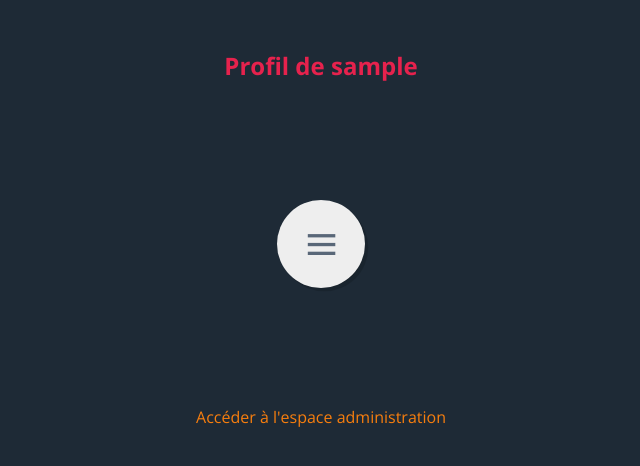
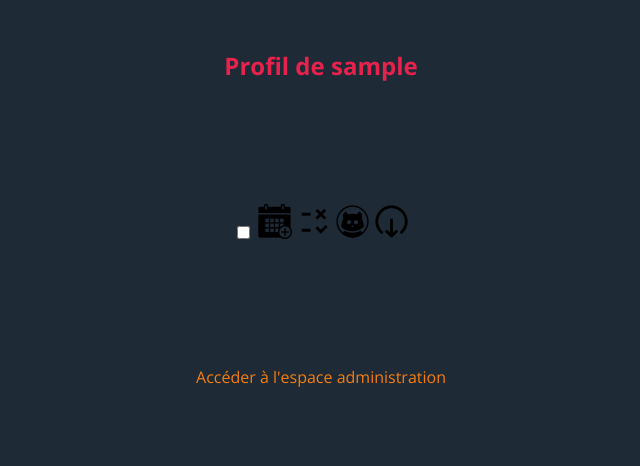
Before and after one commit to b1b1111/ASLCN, a PHP site: page /aslcn/profil in a window 1280 px wide. Shown: the part 259-725 px from the top of the page, without its empty margins (319-959 px from the left). Run offline with PHP 8.4, Linux system fonts and the light colour scheme; the visitor is signed in with stand-in values (Sample User, id 1); data that the repository does not hold is empty; some libraries are stand-ins or nearby versions.

Commit message:
MVC-4 : cleanage du site

```diff
--- a/controller/adminController.php
+++ b/controller/adminController.php
@@ -63,4 +63,8 @@ class adminController {
         require 'view/frontend/viewEvent.php';
     }
 
+    public function delEv($id) {
+        $post = $this->postManager->deleteEv($id);
+        require 'view/frontend/editEvent.php';
+    }
 }
--- a/index.php
+++ b/index.php
@@ -37,6 +37,10 @@ else if($url[0] == 'calendrier') {
 
     else if($url[1] == 'editEvent') {
         $postController->editEvent();
+    }
+
+    else if($url[1] == 'deleteEvent') {
+        $adminController->delEv($url[1]);
     }
 
     else if($url[1] == 'viewEvent') {
@@ -106,7 +110,7 @@ else if($url[0] == 'profil') {
     }
 
     else if($url[1] == "recuperation") {
-        $postController->recupMdp($mailexist);
+        $postController->recupMdp();
     }
 
     else if($url[1] == "reboot") {
@@ -114,7 +118,7 @@ else if($url[0] == 'profil') {
     }
 
     else if($url[1] == 'editMP') {
-        $postController->editMP($getid);
+        $postController->editMP($url[1]);
     }
 }
 
--- a/model/postManager.php
+++ b/model/postManager.php
@@ -280,10 +280,16 @@ class postManager extends manager {
     }
 
     public function updateEv($id, $presents, $absents) {
-
         $db = $this->newManager->dbConnect();
         $request = $db->prepare('UPDATE events SET presents = ?, absents = ? WHERE id = ?');
         $post = $request->execute(array($presents, $absents, $id));
+        return $post;
+    }
+
+    public function deletEv($id) {
+        $db = $this->newManager->dbConnect();
+        $request = $db->prepare('DELETE FROM events WHERE events.id = ?');
+        $post = $request->execute(array($id));
         return $post;
     }
 
--- a/public/css/profil.css
+++ /dev/null
@@ -1,290 +0,0 @@
-
-.profil_menu-item,
-.profil_menu-open-button {
-background: #EEEEEE;
-border-radius: 100%;
-width: 80px;
-height: 80px;
-margin-left: -40px;
-position: absolute;
-color: #FFFFFF;
-text-align: center;
-line-height: 80px;
--webkit-transform: translate3d(0, 0, 0);
-transform: translate3d(0, 0, 0);
--webkit-transition: -webkit-transform ease-out 200ms;
-transition: -webkit-transform ease-out 200ms;
-transition: transform ease-out 200ms;
-transition: transform ease-out 200ms, -webkit-transform ease-out 200ms;
-}
-
-.profil_menu-open {
-display: none;
-}
-
-.lines {
-width: 25px;
-height: 3px;
-background: #596778;
-display: block;
-position: absolute;
-top: 50%;
-left: 50%;
-margin-left: -12.5px;
-margin-top: -1.5px;
--webkit-transition: -webkit-transform 200ms;
-transition: -webkit-transform 200ms;
-transition: transform 200ms;
-transition: transform 200ms, -webkit-transform 200ms;
-}
-
-.line-1 {
--webkit-transform: translate3d(0, -8px, 0);
-transform: translate3d(0, -8px, 0);
-}
-
-.line-2 {
--webkit-transform: translate3d(0, 0, 0);
-transform: translate3d(0, 0, 0);
-}
-
-.line-3 {
--webkit-transform: translate3d(0, 8px, 0);
-transform: translate3d(0, 8px, 0);
-}
-
-.profil_menu-open:checked + .profil_menu-open-button .line-1 {
--webkit-transform: translate3d(0, 0, 0) rotate(45deg);
-transform: translate3d(0, 0, 0) rotate(45deg);
-}
-
-.profil_menu-open:checked + .profil_menu-open-button .line-2 {
--webkit-transform: translate3d(0, 0, 0) scale(0.1, 1);
-transform: translate3d(0, 0, 0) scale(0.1, 1);
-}
-
-.profil_menu-open:checked + .profil_menu-open-button .line-3 {
--webkit-transform: translate3d(0, 0, 0) rotate(-45deg);
-transform: translate3d(0, 0, 0) rotate(-45deg);
-}
-
-.profil_menu {
-margin: auto;
-position: relative;
-top: 0;
-bottom: 0;
-left: 0;
-right: 0;
-width: 80px;
-height: 80px;
-text-align: center;
-box-sizing: border-box;
-font-size: 48px;
-}
-
-/* .profil_menu-item {
-transition: all 0.1s ease 0s;
-} */
-
-.profil_menu-item:hover {
-background: #EEEEEE;
-color: #3290B1;
-}
-
-.profil_menu-item:nth-child(3) {
--webkit-transition-duration: 180ms;
-transition-duration: 180ms;
-}
-
-.profil_menu-item:nth-child(4) {
--webkit-transition-duration: 180ms;
-transition-duration: 180ms;
-}
-
-.profil_menu-item:nth-child(5) {
--webkit-transition-duration: 180ms;
-transition-duration: 180ms;
-}
-
-.profil_menu-item:nth-child(6) {
--webkit-transition-duration: 180ms;
-transition-duration: 180ms;
-}
-
-.profil_menu-item:nth-child(7) {
--webkit-transition-duration: 180ms;
-transition-duration: 180ms;
-}
-
-.profil_menu-item:nth-child(8) {
--webkit-transition-duration: 180ms;
-transition-duration: 180ms;
-}
-
-.profil_menu-item:nth-child(9) {
--webkit-transition-duration: 180ms;
-transition-duration: 180ms;
-}
-
-.profil_menu-open-button {
-z-index: 2;
--webkit-transition-timing-function: cubic-bezier(0.175, 0.885, 0.32, 1.275);
-transition-timing-function: cubic-bezier(0.175, 0.885, 0.32, 1.275);
--webkit-transition-duration: 400ms;
-transition-duration: 400ms;
--webkit-transform: scale(1.1, 1.1) translate3d(0, 0, 0);
-transform: scale(1.1, 1.1) translate3d(0, 0, 0);
-cursor: pointer;
-box-shadow: 3px 3px 0 0 rgba(0, 0, 0, 0.14);
-}
-
-.profil_menu-open-button:hover {
--webkit-transform: scale(1.2, 1.2) translate3d(0, 0, 0);
-transform: scale(1.2, 1.2) translate3d(0, 0, 0);
-}
-
-.profil_menu-open:checked + .profil_menu-open-button {
--webkit-transition-timing-function: linear;
-transition-timing-function: linear;
--webkit-transition-duration: 200ms;
-transition-duration: 200ms;
--webkit-transform: scale(0.8, 0.8) translate3d(0, 0, 0);
-transform: scale(0.8, 0.8) translate3d(0, 0, 0);
-}
-
-.profil_menu-open:checked ~ .profil_menu-item {
--webkit-transition-timing-function: cubic-bezier(0.935, 0, 0.34, 1.33);
-transition-timing-function: cubic-bezier(0.935, 0, 0.34, 1.33);
-}
-
-.profil_menu-open:checked ~ .profil_menu-item:nth-child(3) {
-transition-duration: 180ms;
--webkit-transition-duration: 180ms;
--webkit-transform: translate3d(0.08361px, -104.99997px, 0);
-transform: translate3d(0.08361px, -104.99997px, 0);
-}
-
-.profil_menu-open:checked ~ .profil_menu-item:nth-child(4) {
-transition-duration: 280ms;
--webkit-transition-duration: 280ms;
--webkit-transform: translate3d(90.9466px, -52.47586px, 0);
-transform: translate3d(90.9466px, -52.47586px, 0);
-}
-
-.profil_menu-open:checked ~ .profil_menu-item:nth-child(5) {
-transition-duration: 380ms;
--webkit-transition-duration: 380ms;
--webkit-transform: translate3d(90.9466px, 52.47586px, 0);
-transform: translate3d(90.9466px, 52.47586px, 0);
-}
-
-.profil_menu-open:checked ~ .profil_menu-item:nth-child(6) {
-transition-duration: 480ms;
--webkit-transition-duration: 480ms;
--webkit-transform: translate3d(0.08361px, 104.99997px, 0);
-transform: translate3d(0.08361px, 104.99997px, 0);
-}
-
-.profil_menu-open:checked ~ .profil_menu-item:nth-child(7) {
-transition-duration: 580ms;
--webkit-transition-duration: 580ms;
--webkit-transform: translate3d(-90.86291px, 52.62064px, 0);
-transform: translate3d(-90.86291px, 52.62064px, 0);
-}
-
-.profil_menu-open:checked ~ .profil_menu-item:nth-child(8) {
-transition-duration: 680ms;
--webkit-transition-duration: 680ms;
--webkit-transform: translate3d(-91.03006px, -52.33095px, 0);
-transform: translate3d(-91.03006px, -52.33095px, 0);
-}
-
-.profil_menu-open:checked ~ .profil_menu-item:nth-child(9) {
-transition-duration: 780ms;
--webkit-transition-duration: 780ms;
--webkit-transform: translate3d(-0.25084px, -104.9997px, 0);
-transform: translate3d(-0.25084px, -104.9997px, 0);
-}
-
-.blue {
-    background-color: #669AE1;
-    box-shadow: 3px 3px 0 0 rgba(0, 0, 0, 0.14);
-    text-shadow: 1px 1px 0 rgba(0, 0, 0, 0.12);
-}
-
-.blue:hover {
-color: #669AE1;
-text-shadow: none;
-}
-
-.green {
-background-color: #70CC72;
-box-shadow: 3px 3px 0 0 rgba(0, 0, 0, 0.14);
-text-shadow: 1px 1px 0 rgba(0, 0, 0, 0.12);
-}
-
-.green:hover {
-color: #70CC72;
-text-shadow: none;
-}
-
-.red {
-background-color: #FE4365;
-box-shadow: 3px 3px 0 0 rgba(0, 0, 0, 0.14);
-text-shadow: 1px 1px 0 rgba(0, 0, 0, 0.12);
-}
-
-.red:hover {
-color: #FE4365;
-text-shadow: none;
-}
-
-.purple {
-background-color: #C49CDE;
-box-shadow: 3px 3px 0 0 rgba(0, 0, 0, 0.14);
-text-shadow: 1px 1px 0 rgba(0, 0, 0, 0.12);
-}
-
-.purple:hover {
-color: #C49CDE;
-text-shadow: none;
-}
-
-.orange {
-background-color: #FC913A;
-box-shadow: 3px 3px 0 0 rgba(0, 0, 0, 0.14);
-text-shadow: 1px 1px 0 rgba(0, 0, 0, 0.12);
-}
-
-.orange:hover {
-color: #FC913A;
-text-shadow: none;
-}
-
-.lightblue {
-background-color: #62C2E4;
-box-shadow: 3px 3px 0 0 rgba(0, 0, 0, 0.14);
-text-shadow: 1px 1px 0 rgba(0, 0, 0, 0.12);
-}
-
-.lightblue:hover {
-color: #62C2E4;
-text-shadow: none;
-}
-
-.credit {
-margin: 24px 20px 120px 0;
-text-align: right;
-color: #EEEEEE;
-}
-
-.credit a {
-padding: 8px 0;
-color: #C49CDE;
-text-decoration: none;
-transition: all 0.3s ease 0s;
-}
-
-.credit a:hover {
-text-decoration: underline;
-}
--- a/view/frontend/editEvent.php
+++ b/view/frontend/editEvent.php
@@ -17,7 +17,6 @@ require('controller/edit.php');
       <?php render('calendar/form', ['data' => $data, 'errors' => $errors]); ?>
     <div class="form-group">
       <button class="btn btn-event">Modifier l'évènement</button>
-      <button class="btn btn-event">Supprimer l'évènement</button>
     </div>
   </form>
 </div>
--- a/view/frontend/editTeam.php
+++ b/view/frontend/editTeam.php
@@ -6,7 +6,7 @@ require('template.php');
 
 <h2><a href="<?= $_POST['URL_PATH'] ?>administration">Retour à l'administration</a></h2>
 
-<h2 class="adminH2">Points de séance</h2>
+    <h2 class="adminH2">Points de séance</h2>
 
     <?php foreach($post as $team) { ?>
 
@@ -15,7 +15,6 @@ require('template.php');
         <label for="teamPoint">Point de l'équipe</label><br />
         <input type="text" class="teamPoint" name="teamPoint" value="<?= $team['teamPoint'] ?>" />&nbsp;&nbsp;
         <input type="submit" class="btn_valid" value="Modifier" onclick="ModifPost()">
-
     </form>
 
     <?php } ?>
--- a/view/frontend/viewCalendar.php
+++ b/view/frontend/viewCalendar.php
@@ -43,7 +43,7 @@ require_once('controller/calendrier.php');
                     <div class="calendar__event">
 
                       <?php
-                        if(isset($_SESSION['id']) && $event['id'] == $_SESSION['id']) { ?>
+                        if(isset($_SESSION['id']) && $event['id'] !== $_SESSION['id']) { ?>
                         <?= (new DateTime($event['start']))->format('H:i') ?> - <a href="<?= $_POST['URL_PATH'] ?>calendrier/viewEvent?id=<?= $event['id']; ?>"><?= h($event['name']); ?></a>
                         <a href="<?= $_POST['URL_PATH'] ?>calendrier/editEvent?id=<?= $event['id']; ?>" class="button_modif">M</a>
                       <?php }
```
Also changed, not shown: public/css/style.css (+7 -27 lines), view/frontend/portfolio.php (+17 -17 lines), view/frontend/footer.php (deleted).
